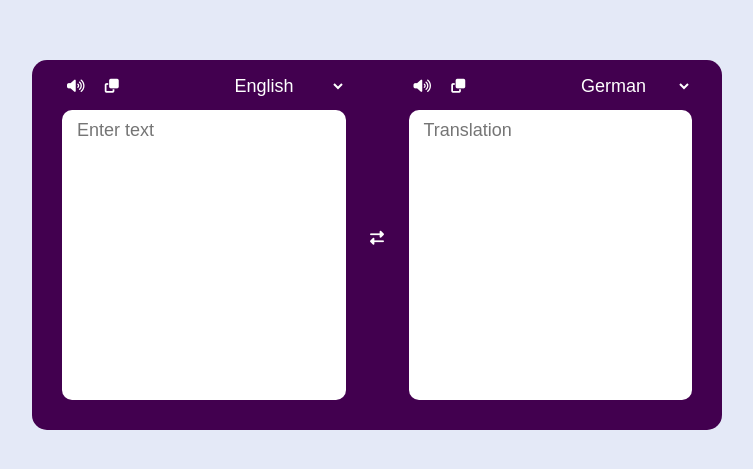
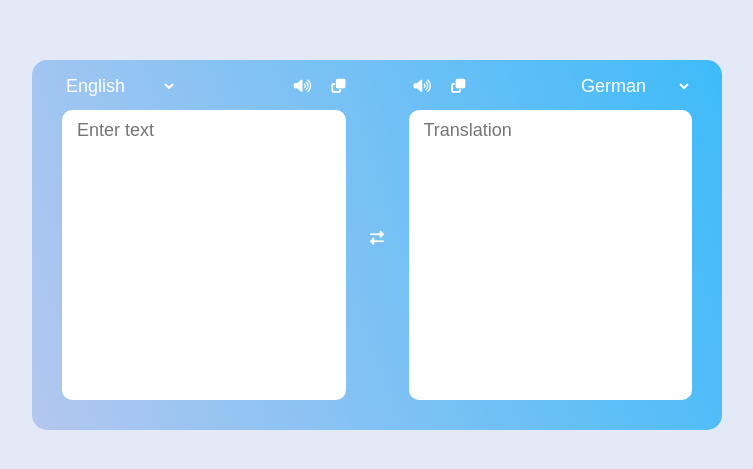
Before and after one commit to IllyaHavrulyk/leolang-frontend, a React (Vite) app: page / in a window 1280 px wide. Shown: the part 155-624 px from the top of the page, without its empty margins (263-1016 px from the left). Built offline with nearby package versions, Linux system fonts and the light colour scheme.

Commit message:
Stylistic changes
Changed background for translator component, added font color for <option> element, implemented translator buttons placement which is dependant on isOutput property

```diff
--- a/src/components/translator/translator.module.css
+++ b/src/components/translator/translator.module.css
@@ -1,7 +1,7 @@
 .translator {
     display: flex;
     flex-direction: column;
-    background-color: #42004f;
+    background: linear-gradient(71deg, #B5C7EF -1.24%, #3DBBFA 101.15%);
     max-width: 690px;
     width: 100%;
     height: 370px;
--- a/src/components/translator/translatorSide/TranslatorSide.tsx
+++ b/src/components/translator/translatorSide/TranslatorSide.tsx
@@ -1,6 +1,6 @@
 import React from "react";
 import styles from "./textPanel.module.css";
-import TranslatorBtns from "../translatorBtns/TranslatorBtns";
+import TranslatorBtns from "./translatorBtns/TranslatorBtns";
 import LanguagesDropdown from "./languagesDropdown/LanguagesDropdown";
 
 import Textarea from "../textarea/Textarea";
@@ -30,7 +30,7 @@ function TranslatorSide({
   return (
     <div className={styles.controlsContainer}>
       <div className={styles.controls}>
-        <TranslatorBtns text={value} language={language} />
+        <TranslatorBtns text={value} language={language} isOutput={isOutput}/>
         <LanguagesDropdown language={language} handleChange={handleSelect} />
       </div>
       {isLoading ? (
--- a/src/components/translator/translatorBtns/TranslatorBtns.tsx
+++ b/src/components/translator/translatorSide/translatorBtns/TranslatorBtns.tsx
@@ -1,15 +1,18 @@
 import React from "react";
 import actionStyles from "./actions.module.css";
-import { copyToClipboard, sayText } from "../../../scripts/actionBtnFunctions.js";
+import { copyToClipboard, sayText } from "../../../../scripts/actionBtnFunctions.js";
 
 interface TranslatorBtnsProps {
   text: string,
   language: string
+  isOutput: boolean
 }
 
-function TranslatorBtns({ text, language }: TranslatorBtnsProps) {
+function TranslatorBtns({ text, language, isOutput }: TranslatorBtnsProps) {
+  const btnsPlacement = isOutput ? undefined : actionStyles.leftSide;
+
   return (
-    <div className={actionStyles.icons}>
+    <div className={`${actionStyles.icons} ${btnsPlacement}`}>
       <i
         className={`fas fa-volume-up ${actionStyles.iconButton}`}
         onClick={() => sayText(text, language)}
--- a/src/components/translator/translatorBtns/actions.module.css
+++ b/src/components/translator/translatorSide/translatorBtns/actions.module.css
@@ -16,6 +16,10 @@
     color: white;
 }
 
+.leftSide {
+    order: 1;
+}
+
 @media all and (max-width: 480px) {
     .controls {
         display: flex;
--- a/src/index.css
+++ b/src/index.css
@@ -28,3 +28,7 @@ select {
   font-size: 18px;
   background: none;
 }
+
+option {
+  color: black;
+}
```
